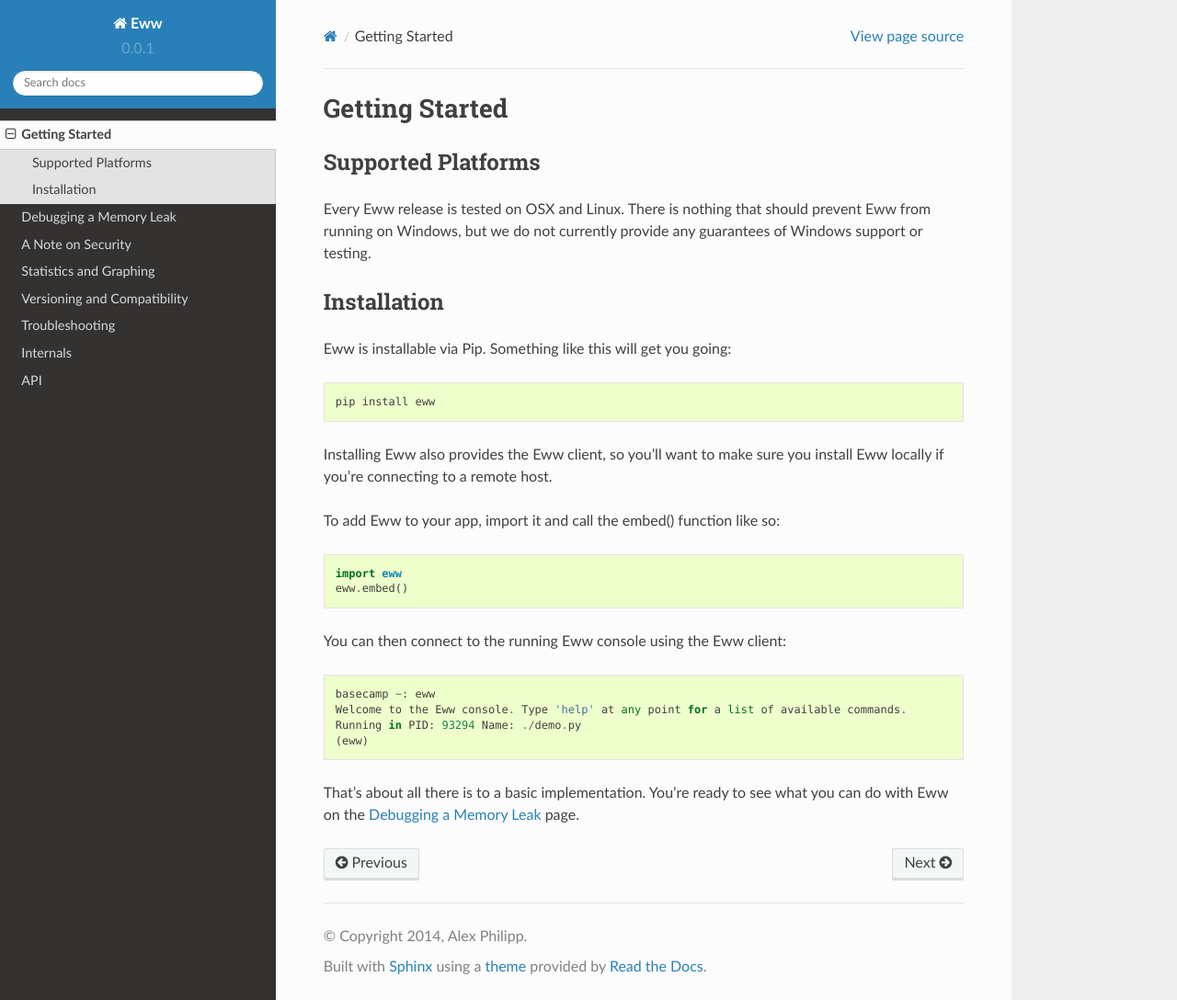
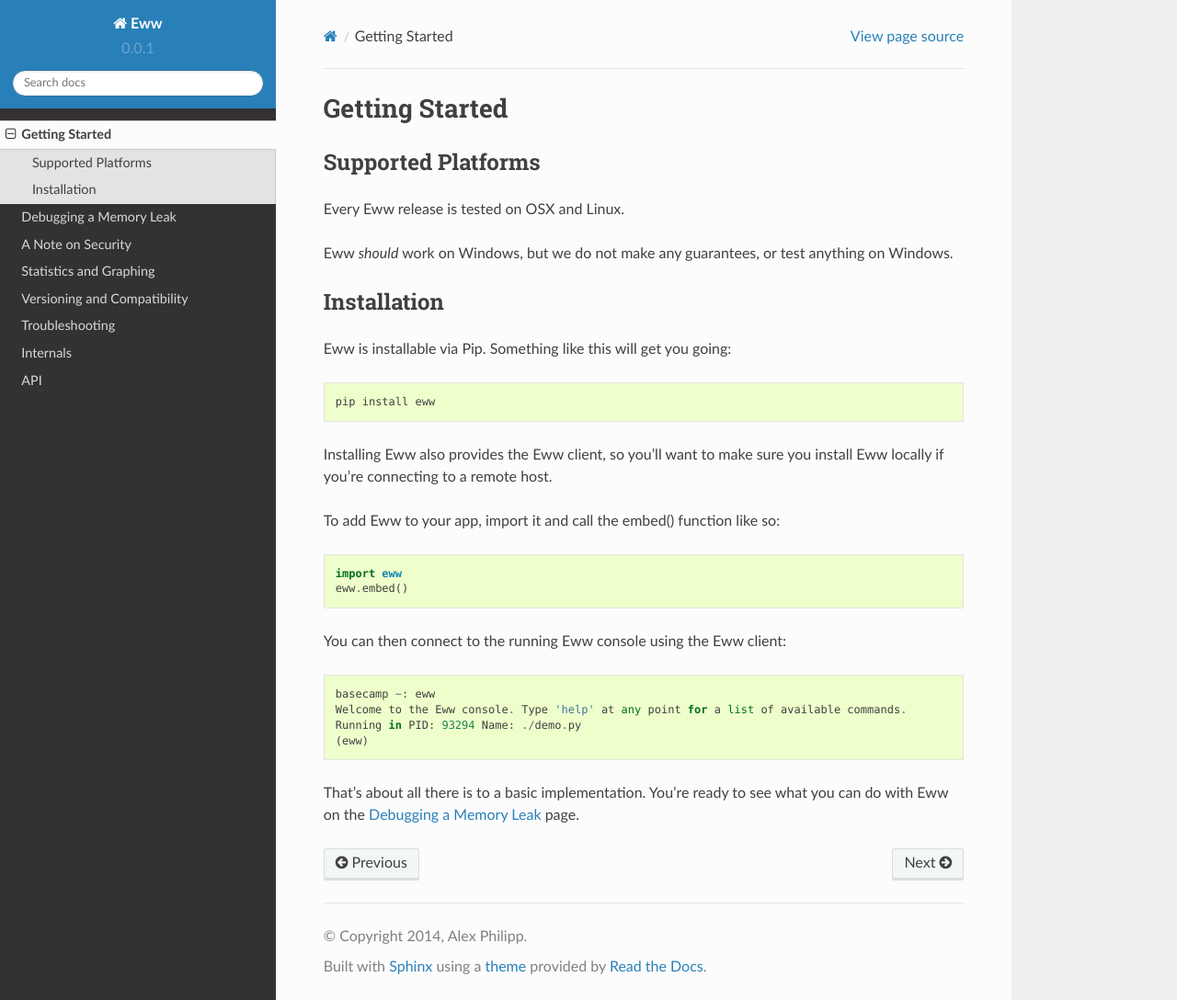
Before and after one commit to py-eww/eww, a Sphinx documentation site: the page built from docs/source/getting_started.rst, in a window 1280 px wide and 1088 px high. Shown: the whole window at 92% size. Built offline with Sphinx 7.4.7 and the Read the Docs theme 2.0.0, drawn with Linux system fonts in a browser that asks for light colours; pages that are not in the unit, such as notebooks, are missing from menus.

Commit message:
changed windows support wording

```diff
--- a/docs/source/getting_started.rst
+++ b/docs/source/getting_started.rst
@@ -6,7 +6,9 @@
 Supported Platforms
 -------------------
 
-Every Eww release is tested on OSX and Linux.  There is nothing that should prevent Eww from running on Windows, but we do not currently provide any guarantees of Windows support or testing.
+Every Eww release is tested on OSX and Linux.
+
+Eww *should* work on Windows, but we do not make any guarantees, or test anything on Windows.
 
 Installation
 ------------
```
